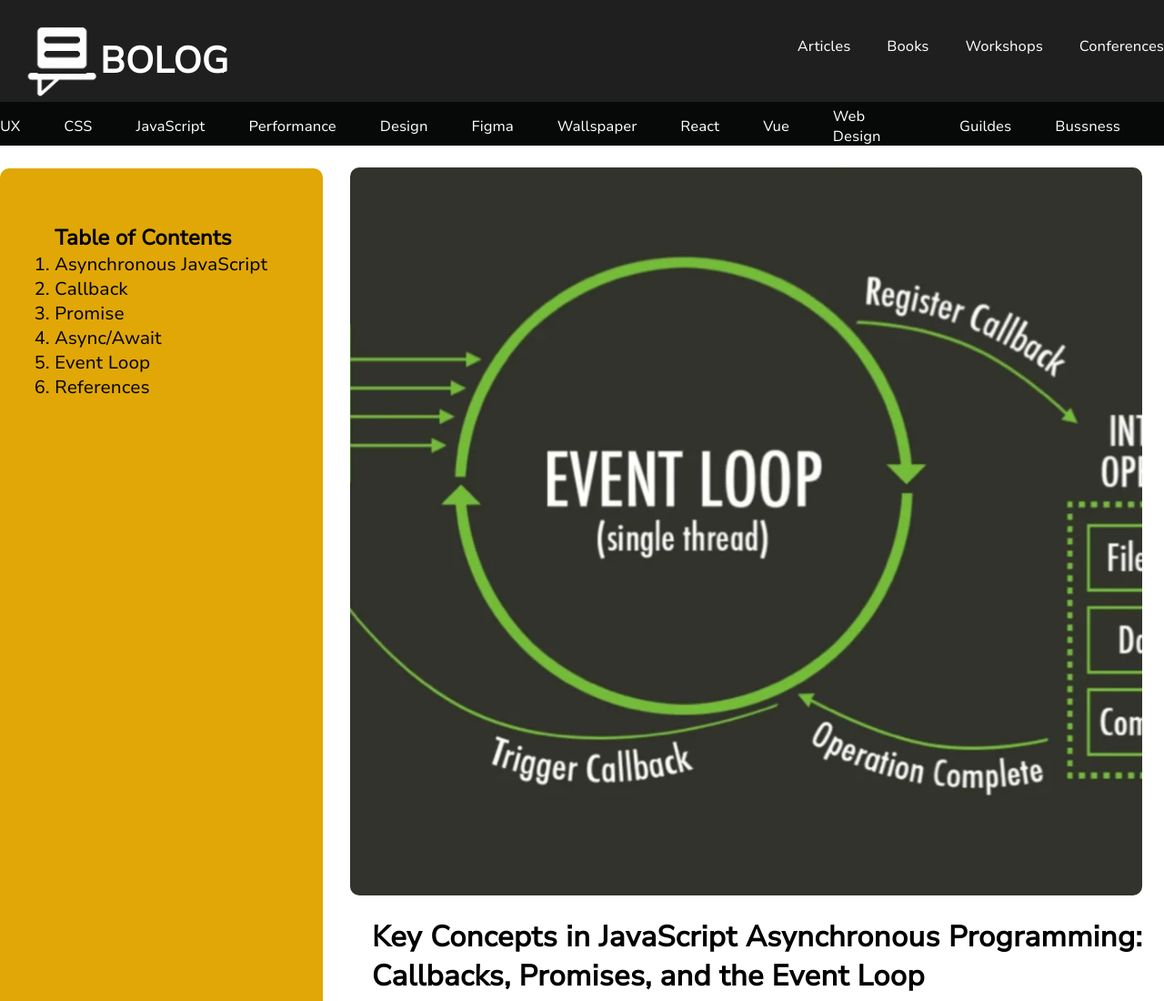
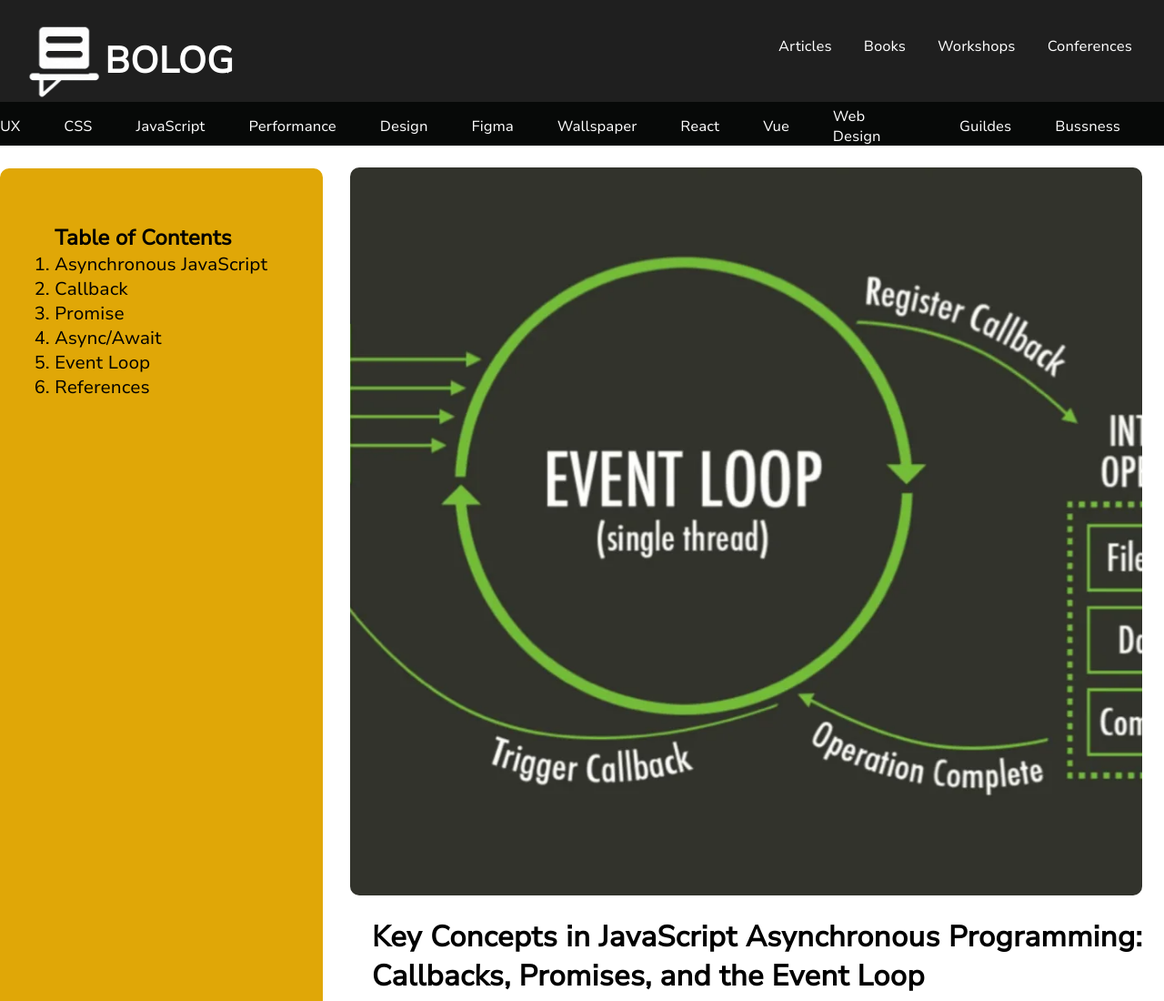
Before and after one commit to Somils12/WEB-FE-JS-HW3-SOMILANTONIOSANDOVALDIAZ, a plain HTML site: page index.html in a window 1280 px wide. Shown: the top 1100 px of the page at 91% size. Drawn offline with Linux system fonts and the light colour scheme.

```diff
--- a/styles.css
+++ b/styles.css
@@ -3,6 +3,7 @@
     padding: 0;
     font-family: "NunitoRegular";
 }
+
 
 .flex {
     display: flex;
@@ -60,7 +61,7 @@
 }
 
 .separarElemheader {
-    margin-left: 2.5em;
+    margin-right: 2.2em;
 }
 
 .imagen {
```
Also changed, not shown: 1 other file.
